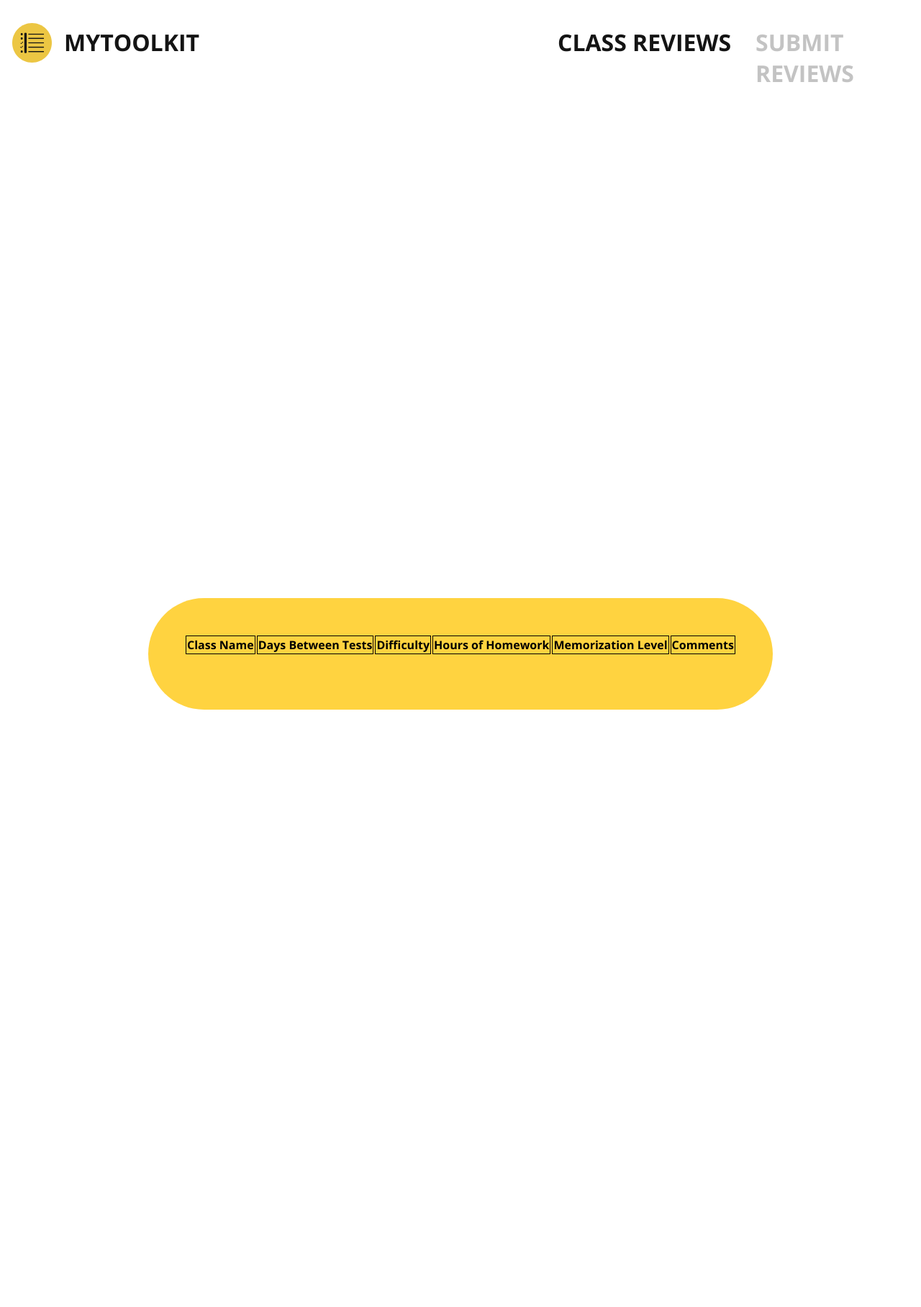
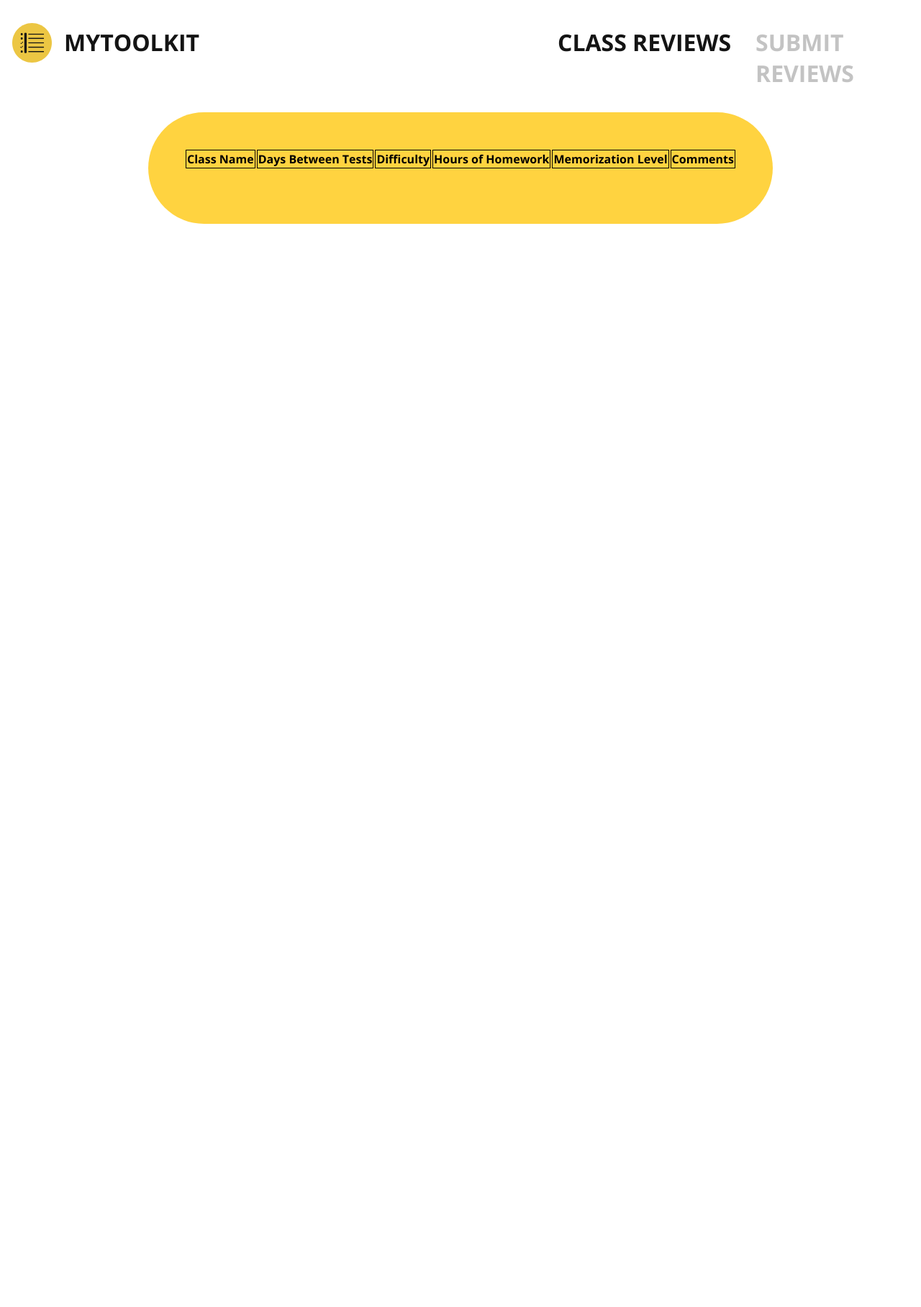
Before and after one commit to YLu-1258/SEAL_Frontend_PAges, a Jekyll site: the page mygetcr.html, which Jekyll copies as it is, in a window 1280 px wide. Shown: the whole page at 72% size. Built offline with Jekyll 4.4.1, drawn with Linux system fonts in a browser that asks for light colours; after the commit the page ends 900 px from its top, so only the background shows below that.

Commit message:
fixed location

```diff
--- a/mygetcr.html
+++ b/mygetcr.html
@@ -28,7 +28,7 @@
 <style>
     body {
         display: grid;
-        height: 200vh;
+        height: 50vh;
       }
 
       .main {
```
